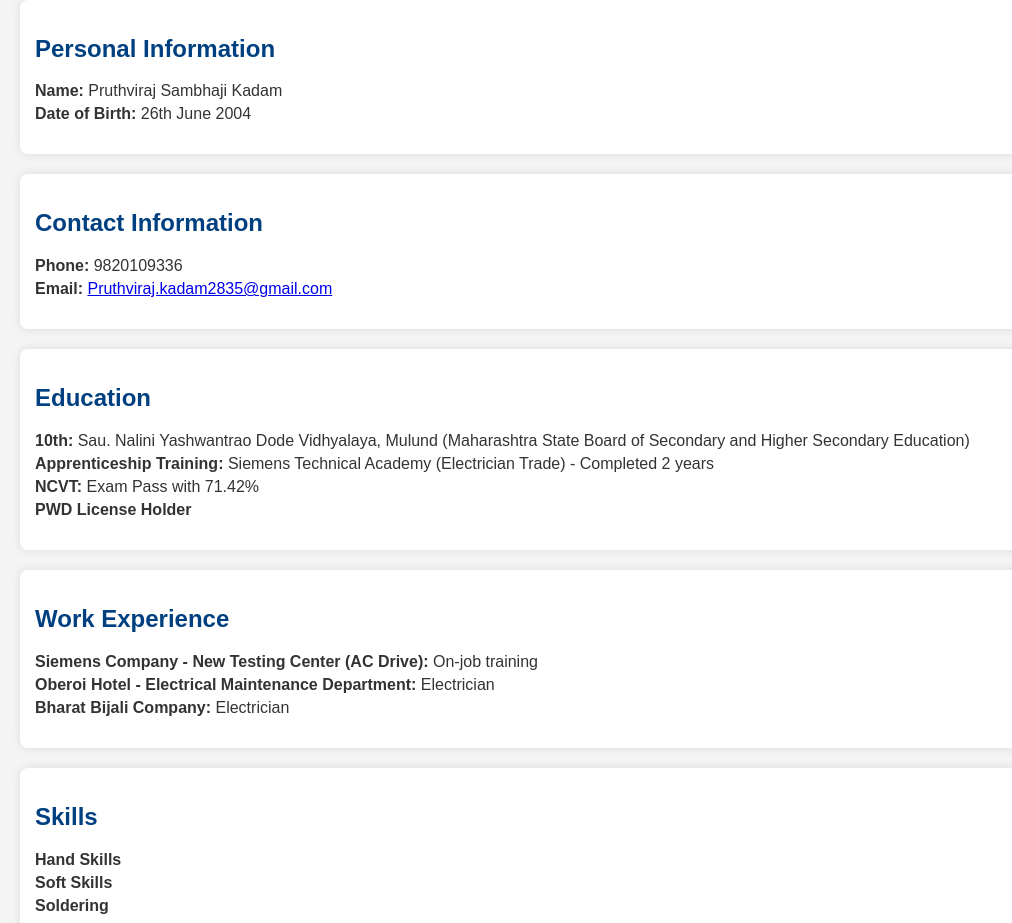
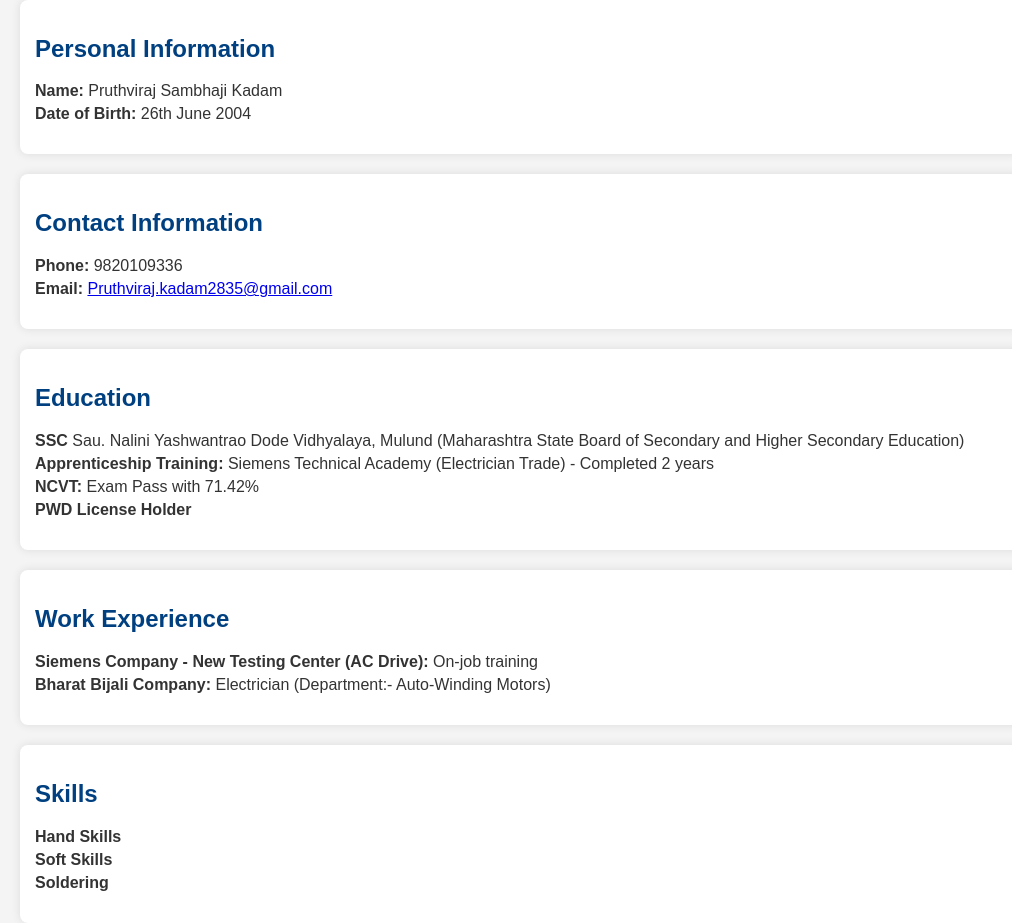
Before and after one commit to SAMIKSHAKADAM03/CV, a plain HTML site: page index.html in a window 1280 px wide. Shown: the part 174-1097 px from the top of the page, without its empty margins (0-1012 px from the left). Drawn offline with Linux system fonts and the light colour scheme.

Commit message:
Update index.html

```diff
--- a/index.html
+++ b/index.html
@@ -71,7 +71,7 @@
   <section>
     <h2>Education</h2>
     <ul>
-      <li><strong>10th:</strong> Sau. Nalini Yashwantrao Dode Vidhyalaya, Mulund (Maharashtra State Board of Secondary and Higher Secondary Education)</li>
+      <li><strong>SSC</strong> Sau. Nalini Yashwantrao Dode Vidhyalaya, Mulund (Maharashtra State Board of Secondary and Higher Secondary Education)</li>
       <li><strong>Apprenticeship Training:</strong> Siemens Technical Academy (Electrician Trade) - Completed 2 years</li>
       <li><strong>NCVT:</strong> Exam Pass with 71.42%</li>
       <li><strong>PWD License Holder</strong></li>
@@ -82,8 +82,9 @@
     <h2>Work Experience</h2>
     <ul>
       <li><strong>Siemens Company - New Testing Center (AC Drive):</strong> On-job training</li>
-      <li><strong>Oberoi Hotel - Electrical Maintenance Department:</strong> Electrician</li>
-      <li><strong>Bharat Bijali Company:</strong> Electrician</li>
+
+      <li><strong>Bharat Bijali Company:</strong> Electrician (Department:- Auto-Winding Motors)</li>
+
     </ul>
   </section>
 
```
